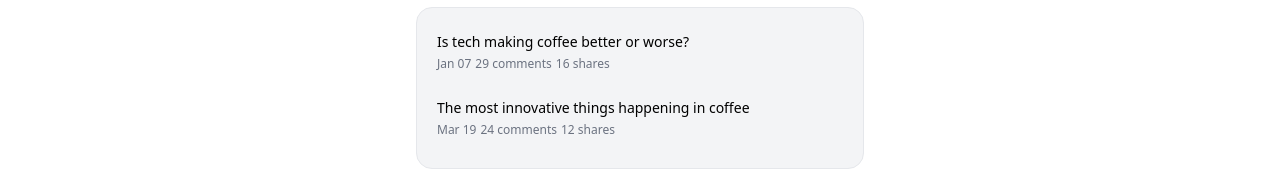
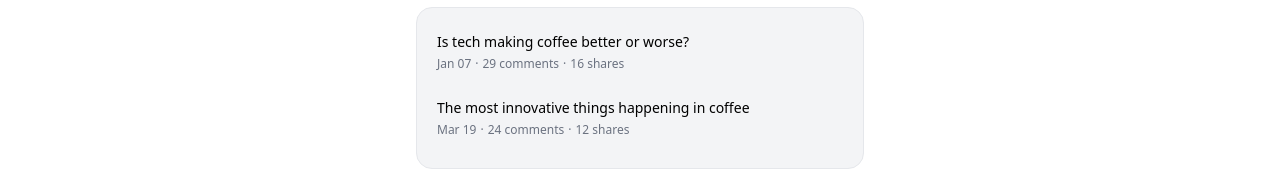
Before and after one commit to giliolizera/Training, a Vue app: page /tabs in a window 1280 px wide. Both pictures are taken after a click on the button "Popular". Shown: the part 183-371 px from the top of the page. Built offline with nearby package versions, Linux system fonts and the light colour scheme; what maska would draw is missing.

Commit message:
feat: FIX problems

```diff
--- a/src/components/Site.vue
+++ b/src/components/Site.vue
@@ -13,7 +13,6 @@
       <div v-if="exibir" class="flex justify-end bg-gray-200 dark:bg-slate-900 space-x-2">
          <p>Dark Mode</p>
          <Switch class="mt-1" />
-         <p class="text-slate-900">.</p>
       </div>
       <div class="text-center justify-center max-w-md mx-auto">
          <div class="inline-flex text-center justify-center p-10 py-4">
--- a/src/components/Tabs.vue
+++ b/src/components/Tabs.vue
@@ -25,7 +25,9 @@
               <h3 class="mt-1 text-sm font-medium leading-5 text-black">{{ recent.title }}</h3>
               <ul class="mt-1 flex space-x-1 text-xs font-normal leading-4 text-gray-500">
                 <li>{{ recent.date }}</li>
+                <span aria-hidden="true"> &middot; </span>
                 <li>{{ recent.commentCount }} comments</li>
+                <span aria-hidden="true"> &middot; </span>
                 <li>{{ recent.shareCount }} shares</li>
               </ul>
             </div>
@@ -38,7 +40,9 @@
               <h3 class="mt-1 text-sm font-medium leading-5 text-black">{{ popular.title }}</h3>
               <ul class="mt-1 flex space-x-1 text-xs font-normal leading-4 text-gray-500">
                 <li>{{ popular.date }}</li>
+                <span aria-hidden="true"> &middot; </span>
                 <li>{{ popular.commentCount }} comments</li>
+                <span aria-hidden="true"> &middot; </span>
                 <li>{{ popular.shareCount }} shares</li>
               </ul>
             </div>
@@ -51,7 +55,9 @@
               <h3 class="mt-1 text-sm font-medium leading-5 text-black">{{ trending.title }}</h3>
               <ul class="mt-1 flex space-x-1 text-xs font-normal leading-4 text-gray-500">
                 <li>{{ trending.date }}</li>
+                <span aria-hidden="true"> &middot; </span>
                 <li>{{ trending.commentCount }} comments</li>
+                <span aria-hidden="true"> &middot; </span>
                 <li>{{ trending.shareCount }} shares</li>
               </ul>
             </div>
```
